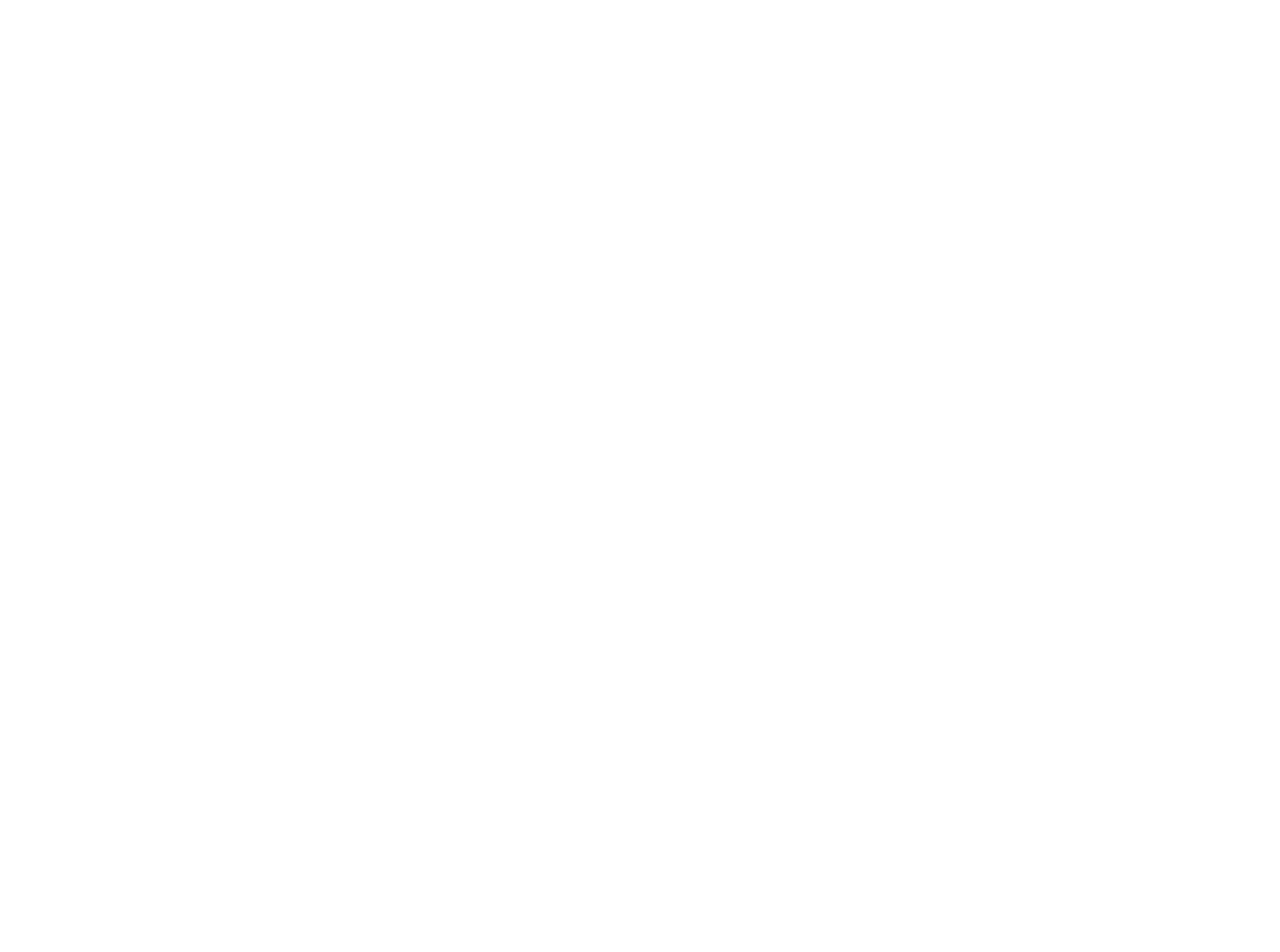
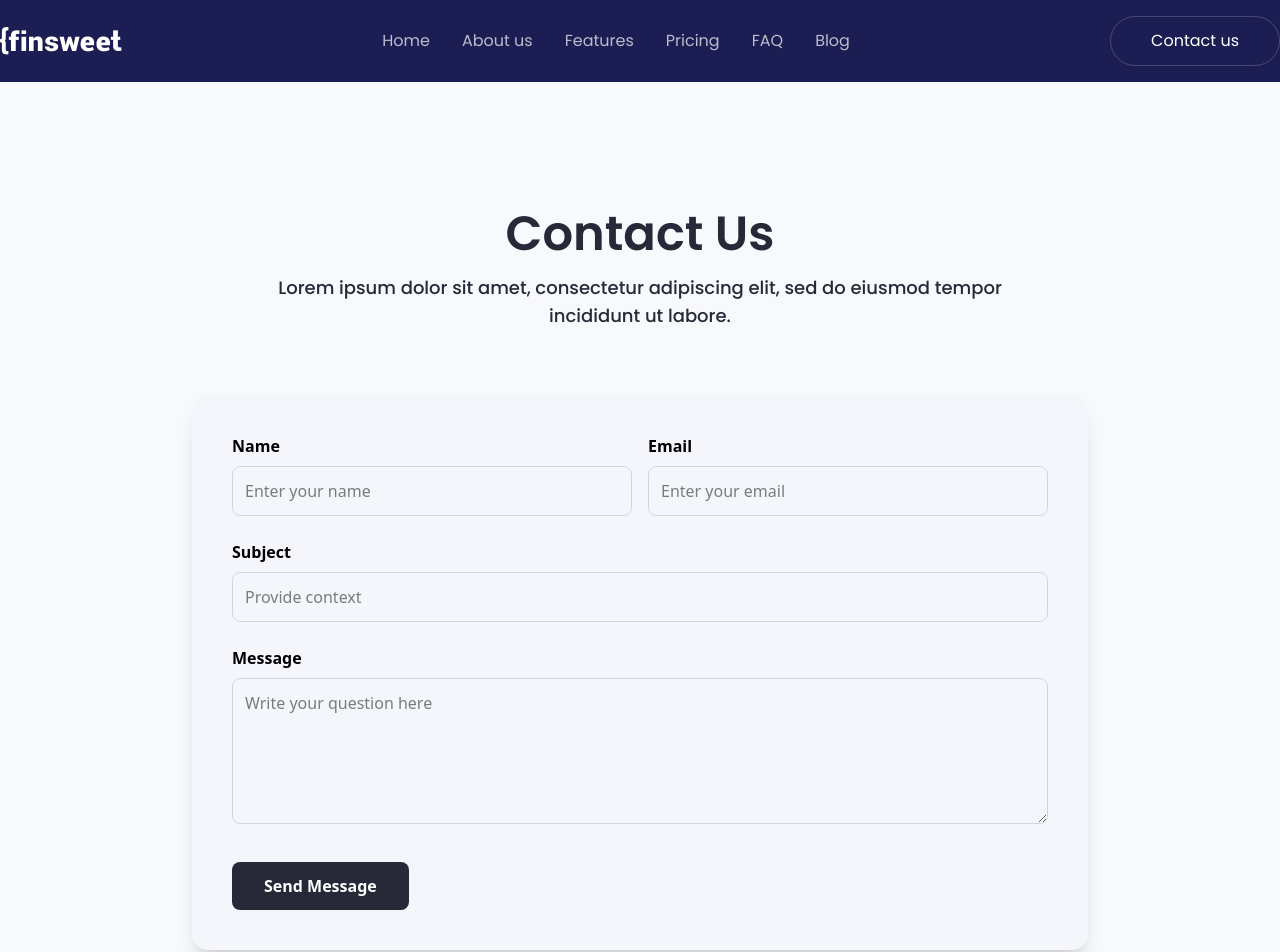
Before and after one commit to abdunnoorfaheem/finsweetreact, a React (Vite) app: page /ContactUs in a window 1280 px wide. Before the commit this address had no page. Shown: the top 952 px of the page. Before the commit the page ends 800 px from the top, so only its background shows below. Built offline with nearby package versions, Linux system fonts and the light colour scheme; the HTML template or start-up script is replaced by a standard one.

Commit message:
Second Update

```diff
--- a/src/App.jsx
+++ b/src/App.jsx
@@ -3,17 +3,21 @@ import { Route, Routes } from 'react-router-dom'
 import './App.css'
 import RootLayout from './components/layouts/RootLayout'
 import Home from './components/pages/Home'
+import PrivacyPolicy from './components/pages/PrivacyPolicy'
+import ContactUs from './components/pages/ContactUs'
 
 function App() {
 
 
   return (
     <>
-    <Routes>
-      <Route path='/' element={<RootLayout/>}>
-      <Route index element={<Home/>}/>
-      </Route>
-    </Routes>
+      <Routes>
+        <Route path='/' element={<RootLayout />}>
+          <Route index element={<Home />} />
+          <Route path='/PrivacyPolicy' element={<PrivacyPolicy />}></Route>
+          <Route path='/ContactUs' element={<ContactUs/>}></Route>
+        </Route>
+      </Routes>
     </>
   )
 }
--- /dev/null
+++ b/src/components/pages/ContactUs.jsx
@@ -0,0 +1,92 @@
+import React from 'react';
+import Container from '../Container';
+
+const ContactUs = () => {
+    return (
+        <div className="py-32 bg-[#f8f9fc]">
+            <Container>
+                {/* Heading */}
+                <div className="text-center">
+                    <h2 className="font-poppins font-semibold text-4xl md:text-5xl text-primary mb-4">
+                        Contact Us
+                    </h2>
+                    <p className="font-poppins font-medium text-base md:text-lg text-primary mx-4 md:mx-auto max-w-3xl pb-16">
+                        Lorem ipsum dolor sit amet, consectetur adipiscing elit, sed do eiusmod tempor incididunt ut labore.
+                    </p>
+                </div>
+
+                {/* Contact Form */}
+                <form className="bg-[#F4F6FC] shadow-xl rounded-2xl p-6 md:p-10 max-w-4xl mx-auto">
+                    <div className="flex flex-wrap gap-6">
+
+                        <div className="w-full flex gap-4">
+                            {/* Name */}
+                            <div className="lg:w-full md:w-1/2">
+                                <label htmlFor="name" className="block text-black font-semibold mb-2">
+                                    Name
+                                </label>
+                                <input
+                                    type="text"
+                                    id="name"
+                                    placeholder="Enter your name"
+                                    className="w-full border border-gray-300 rounded-lg p-3 focus:outline-none"
+                                />
+                            </div>
+
+                            {/* Email */}
+                            <div className="lg:w-full md:w-1/2">
+                                <label htmlFor="email" className="block text-black font-semibold mb-2">
+                                    Email
+                                </label>
+                                <input
+                                    type="email"
+                                    id="email"
+                                    placeholder="Enter your email"
+                                    className="w-full border border-gray-300 rounded-lg p-3 focus:outline-none"
+                                />
+                            </div>
+                        </div>
+
+                        {/* Subject */}
+                        <div className="w-full">
+                            <label htmlFor="subject" className="block text-black font-semibold mb-2">
+                                Subject
+                            </label>
+                            <input
+                                type="text"
+                                id="subject"
+                                placeholder="Provide context"
+                                className="w-full border border-gray-300 rounded-lg p-3 focus:outline-none"
+                            />
+                        </div>
+
+                        {/* Message */}
+                        <div className="w-full">
+                            <label htmlFor="message" className="block text-black font-semibold mb-2">
+                                Message
+                            </label>
+                            <textarea
+                                id="message"
+                                rows="5"
+                                placeholder="Write your question here"
+                                className="w-full border border-gray-300 rounded-lg p-3 focus:outline-none"
+                            ></textarea>
+                        </div>
+                    </div>
+
+                    {/* Button */}
+                    <div className="mt-8">
+                        <button
+                            type="submit"
+                            className="bg-primary text-white font-semibold py-3 px-8 rounded-lg hover:bg-secondary transition duration-300 cursor-pointer"
+                        >
+                            Send Message
+                        </button>
+                    </div>
+                </form>
+            </Container>
+        </div>
+    );
+};
+
+export default ContactUs;
--- a/src/components/pages/Home.jsx
+++ b/src/components/pages/Home.jsx
@@ -4,6 +4,7 @@ const Home = () => {
   return (
     <>
       <h1>Home</h1>
+
     </>
   )
 }
--- /dev/null
+++ b/src/components/pages/PrivacyPolicy.jsx
@@ -0,0 +1,57 @@
+import React from 'react';
+import Container from '../Container';
+
+const PrivacyPolicy = () => {
+  return (
+    <div className="py-32">
+      <Container>
+        {/* Heading */}
+        <div className="text-center">
+          <h2 className="font-poppins font-semibold text-4xl md:text-5xl text-primary">
+            Privacy Policy
+          </h2>
+          <p className="font-poppins font-medium text-base md:text-lg text-primary pt-6 pb-16 mx-4 md:mx-auto max-w-2xl">
+            When you’re ready to go beyond prototyping in Figma, Webflow’s ready to help you bring your
+          </p>
+        </div>
+
+        {/* Section 1 */}
+        <div className="mb-12">
+          <h2 className="font-poppins font-semibold text-2xl md:text-3xl text-primary mx-4 md:mx-auto max-w-3xl">
+            Lorem ipsum dolor.
+          </h2>
+          <p className="font-poppins text-base md:text-lg text-primary pt-6 pb-8 mx-4 md:mx-auto max-w-3xl">
+            Lorem ipsum dolor sit amet, consectetur adipiscing elit, sed do eiusmod tempor incididunt ut labore et dolore magna aliqua. Ut enim ad minim veniam, quis nostrud exercitation ullamco laboris nisi ut aliquip ex ea commodo consequat. Duis aute irure dolor in reprehenderit in voluptate velit esse cillum dolore eu fugiat nulla pariatur. Excepteur sint occaecat cupidatat non proident.
+          </p>
+          <p className="font-poppins text-base md:text-lg text-primary pb-10 mx-4 md:mx-auto max-w-3xl">
+            Sunt in culpa qui officia deserunt mollit anim id est laborum. Ut enim ad minim veniam, quis nostrud exercitation ullamco laboris nisi ut aliquip ex ea commodo consequat. Duis aute irure dolor in reprehenderit in voluptate velit esse cillum dolore eu fugiat nulla pariatur. Excepteur sint occaecat cupidatat non proident, sunt in culpa qui officia deserunt mollit anim id est laborum.
+          </p>
+        </div>
+
+        {/* Section 2 */}
+        <div className="mb-12">
+          <h2 className="font-poppins font-semibold text-2xl md:text-3xl text-primary mx-4 md:mx-auto max-w-3xl pb-6">
+            Lorem ipsum dolor sit amet, consectetur adipiscing elit.
+          </h2>
+          <p className="font-poppins text-base md:text-lg text-primary pb-6 mx-4 md:mx-auto max-w-3xl">
+            Lorem ipsum dolor sit amet, consectetur adipiscing elit, sed do eiusmod tempor incididunt ut labore et dolore magna aliqua. Ut enim ad minim veniam, quis nostrud exercitation ullamco laboris nisi ut aliquip ex ea commodo consequat. Duis aute irure dolor in reprehenderit in voluptate velit esse cillum dolore eu fugiat nulla pariatur. Excepteur sint occaecat cupidatat non proident. Dolor sit amet, consectetur adipiscing elit, sed do eiusmod tempor incididunt ut labore et dolore magna aliqua. Ut enim ad minim veniam, quis nostrud exercitation ullamco laboris.
+          </p>
+          <p className="font-poppins text-base md:text-lg text-primary pb-3 mx-4 md:mx-auto max-w-3xl">
+            Lorem ipsum dolor sit amet, consectetur adipiscing elit, sed do.
+          </p>
+          <p className="font-poppins text-base md:text-lg text-primary pb-3 mx-4 md:mx-auto max-w-3xl">
+            Lorem ipsum dolor sit amet, consectetur adipiscing elit, sed do.
+          </p>
+          <p className="font-poppins text-base md:text-lg text-primary pb-3 mx-4 md:mx-auto max-w-3xl">
+            Lorem ipsum dolor sit amet, consectetur adipiscing elit, sed do.
+          </p>
+          <p className="font-poppins text-base md:text-lg text-primary mx-4 md:mx-auto max-w-3xl">
+            Lorem ipsum dolor sit amet, consectetur adipiscing elit, sed do eiusmod tempor incididunt ut labore et dolore magna aliqua. Ut enim ad minim veniam, quis nostrud exercitation ullamco laboris nisi.
+          </p>
+        </div>
+      </Container>
+    </div>
+  );
+};
+
+export default PrivacyPolicy;
```
